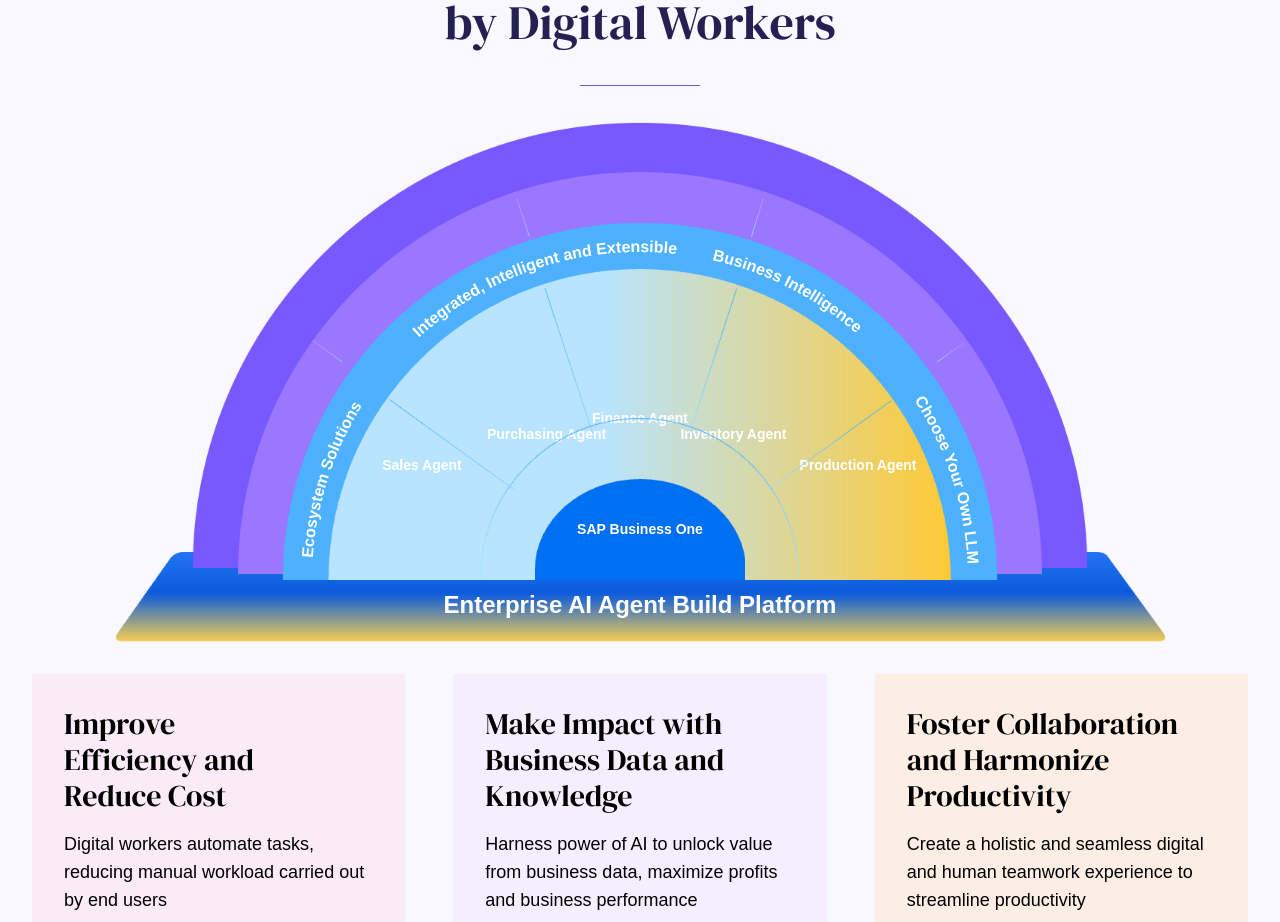
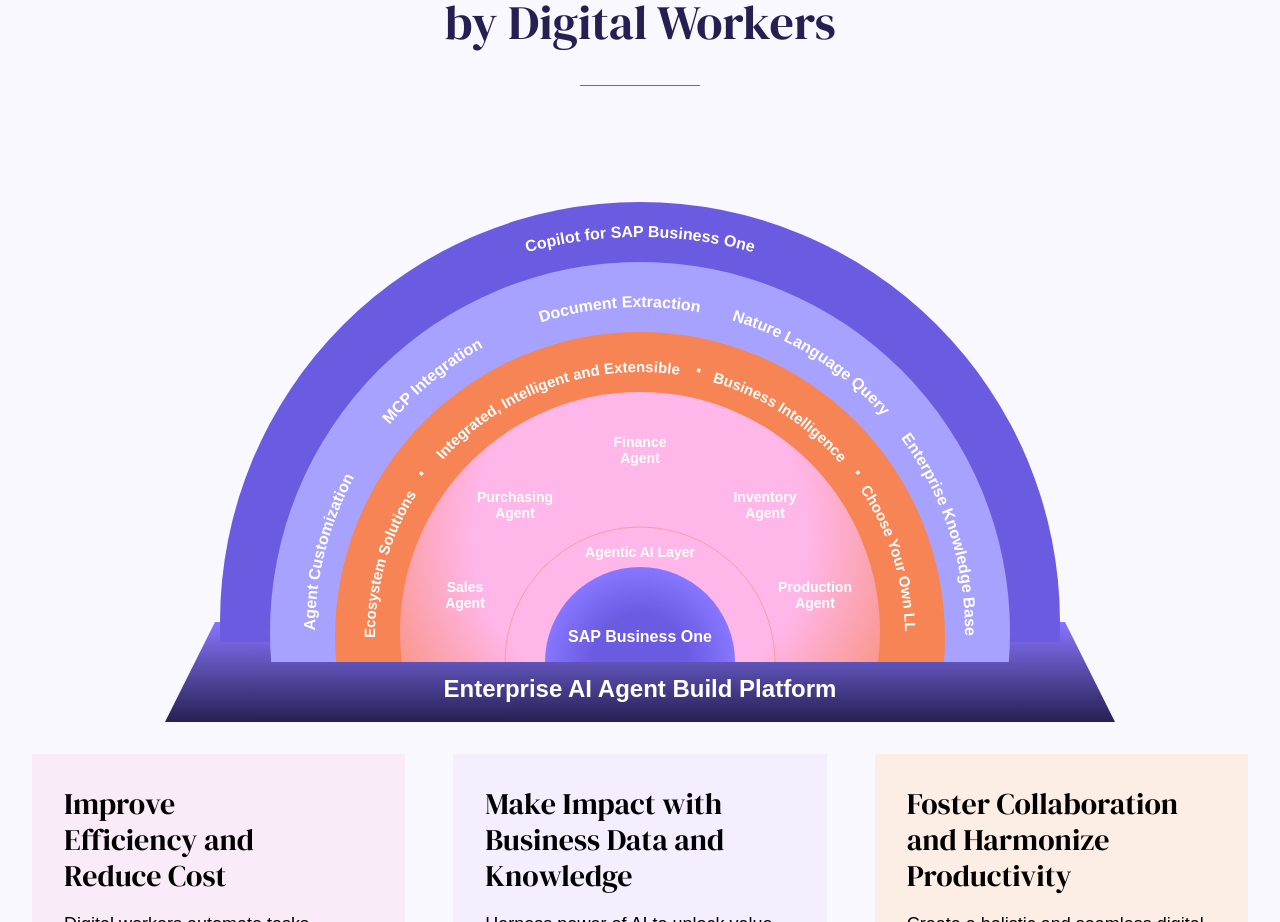
Before and after one commit to ReneeDress/agentall.ai, a Next.js app: page /agentall.ai/ in a window 1280 px wide. Shown: the part 4460-5382 px from the top of the page. Built offline with nearby package versions, Linux system fonts and the light colour scheme.

Commit message:
feat: 添加小标题样式并更新 TransformAnimation 组件，优化动画效果和文本内容

```diff
--- a/app/components/TransformAnimation.tsx
+++ b/app/components/TransformAnimation.tsx
@@ -1,7 +1,6 @@
 'use client';
 
 import { useState, useEffect, useRef } from 'react';
-import Image from 'next/image';
 
 interface TransformAnimationProps {
     className?: string;
@@ -41,264 +40,184 @@
     }, []);
 
     return (
-        <div ref={containerRef} className={`relative overflow-hidden mx-auto ${className}`} style={{ width: '1051px', height: '520px' }}>
-            {/* 背景层 - 最底层 */}
-            <div
-                className={`absolute bottom-0 left-0 right-0`}
-            >
-                <Image
-                    src="/agentall.ai/images/transform-animation/transform-animation-main.png"
-                    alt="Background"
-                    width={2103}
-                    height={180}
-                    className="w-full h-auto"
-                    style={{
-                        aspectRatio: '1402/120'
-                    }}
-                />
-                {/* 添加居中的文字 */}
-                <div className="absolute inset-0 flex items-center justify-center pt-4">
-                    <h2 className="text-white text-2xl font-bold text-center">
-                        Enterprise AI Agent Build Platform
-                    </h2>
-                </div>
-            </div>
+        <div ref={containerRef} className={`relative overflow-hidden mx-auto ${className}`} style={{ width: '1050px', height: '600px' }}>
+            {/* 合并的SVG动画 */}
+            <svg className="w-full h-full" viewBox="0 0 1050 600" style={{ pointerEvents: 'none' }}>
+                <defs>
+                    {/* Gradients - 使用项目配色方案 */}
+                    <linearGradient id="layer1Gradient" x1="0%" y1="0%" x2="100%" y2="100%">
+                        <stop offset="0%" stopColor="#6b5be1" />
+                        <stop offset="50%" stopColor="#6b5be1" />
+                        <stop offset="100%" stopColor="#6b5be1" />
+                    </linearGradient>
 
-            {/* Layer 1 - 597x297, 位置: x:52, y:0 */}
-            <div
-                className={`absolute transition-all duration-1000 ease-out transform ${isVisible
-                    ? 'translate-y-0 opacity-100'
-                    : '-translate-y-full opacity-0'
-                    }`}
-                style={{
-                    left: '50%',
-                    top: '0px',
-                    width: '896px',
-                    height: '446px',
-                    transform: 'translateX(-50%)',
-                    animationDelay: '0.5s'
-                }}
-            >
-                <Image
-                    src="/agentall.ai/images/transform-animation/transform-animation-layer1.png"
-                    alt="Layer 1"
-                    width={896}
-                    height={446}
-                    className="w-full h-full object-cover"
-                />
-            </div>
+                    <linearGradient id="layer2Gradient" x1="0%" y1="0%" x2="100%" y2="100%">
+                        <stop offset="0%" stopColor="#a8a2ff" />
+                        <stop offset="50%" stopColor="#a8a2ff" />
+                        <stop offset="100%" stopColor="#a8a2ff" />
+                    </linearGradient>
 
-            {/* Layer 2 - 536x268, 位置: x:83, y:33 */}
-            <div
-                className={`absolute transition-all duration-1000 ease-out transform ${isVisible
-                    ? 'translate-y-0 opacity-100'
-                    : '-translate-y-full opacity-0'
-                    }`}
-                style={{
-                    left: '50%',
-                    top: '50px',
-                    width: '804px',
-                    height: '402px',
-                    transform: 'translateX(-50%)',
-                    animationDelay: '0.7s'
-                }}
-            >
-                <Image
-                    src="/agentall.ai/images/transform-animation/transform-animation-layer2.png"
-                    alt="Layer 2"
-                    width={804}
-                    height={402}
-                    className="w-full h-full object-cover"
-                />
-            </div>
+                    <linearGradient id="layer3Gradient" x1="0%" y1="0%" x2="100%" y2="0%">
+                        <stop offset="0%" stopColor="#f68454" />
+                        <stop offset="50%" stopColor="#f68454" />
+                        <stop offset="100%" stopColor="#f68454" />
+                    </linearGradient>
 
-            {/* Layer 3 - 477x238, 位置: x:112, y:67 */}
-            <div
-                className={`absolute transition-all duration-1000 ease-out transform ${isVisible
-                    ? 'translate-y-0 opacity-100'
-                    : '-translate-y-full opacity-0'
-                    }`}
-                style={{
-                    left: '50%',
-                    top: '101px',
-                    width: '716px',
-                    height: '357px',
-                    transform: 'translateX(-50%)',
-                    animationDelay: '0.9s'
-                }}
-            >
-                <Image
-                    src="/agentall.ai/images/transform-animation/transform-animation-layer3.png"
-                    alt="Layer 3"
-                    width={716}
-                    height={357}
-                    className="w-full h-full object-cover"
-                />
-                {/* Curved texts along the outer edge of Layer 3 */}
-                <svg className="absolute inset-0 w-full h-full" viewBox="0 0 716 357" style={{ pointerEvents: 'none' }}>
-                    <defs>
-                        {/* Path for the outer arc of the semi-circle */}
-                        <path id="outerArc" d="M 30 357 A 305 305 0 0 1 686 357" fill="none" stroke="none" />
-                    </defs>
+                    <radialGradient id="layer4Gradient" cx="50%" cy="30%" r="70%">
+                        <stop offset="0%" stopColor="#ffb6e9" />
+                        <stop offset="50%" stopColor="#ffb6e9" />
+                        <stop offset="100%" stopColor="#f68454" />
+                    </radialGradient>
 
-                    {/* Text 1: Ecosystem Solutions */}
+                    <radialGradient id="layer5Gradient" cx="50%" cy="50%" r="50%">
+                        <stop offset="0%" stopColor="#6b5be1" />
+                        <stop offset="50%" stopColor="#6b5be1" />
+                        <stop offset="100%" stopColor="#8776ff" />
+                    </radialGradient>
+
+                    {/* Background gradient - 使用项目背景色 */}
+                    <linearGradient id="backgroundGradient" x1="50%" y1="0%" x2="50%" y2="100%">
+                        <stop offset="0%" stopColor="#8776ff" />
+                        <stop offset="100%" stopColor="#262052" />
+                    </linearGradient>
+
+                    {/* Clip paths */}
+                    <clipPath id="layer1Clip">
+                        <rect x="0" y="0" width="1050" height="520" />
+                    </clipPath>
+
+                    <clipPath id="layer2Clip">
+                        <rect x="0" y="0" width="1050" height="540" />
+                    </clipPath>
+
+                    <clipPath id="layer3Clip">
+                        <rect x="0" y="0" width="1050" height="540" />
+                    </clipPath>
+
+                    <clipPath id="layer4Clip">
+                        <rect x="0" y="0" width="1050" height="540" />
+                    </clipPath>
+
+                    <clipPath id="layer5Clip">
+                        <rect x="0" y="0" width="1050" height="540" />
+                    </clipPath>
+
+                    {/* Path for curved text */}
+                    <path id="layer1TextArc" d="M 100 540 A 415 415 0 0 1 950 540" fill="none" stroke="none" />
+                    <path id="layer2TextArc" d="M 200 510 A 300 300 0 0 1 850 510" fill="none" stroke="none" />
+                    <path id="layer3TextArc" d="M 260 515 A 265 265 0 0 1 790 515" fill="none" stroke="none" />
+                </defs>
+
+                {/* Main background - 等腰梯形 */}
+                <path d="M 50 600 L 1000 600 L 950 500 L 100 500 Z" fill="url(#backgroundGradient)" />
+
+                {/* Main title */}
+                <text x="525" y="575" fill="white" fontSize="24" fontWeight="bold" textAnchor="middle">
+                    Enterprise AI Agent Build Platform
+                </text>
+
+                {/* Layer 1 - Blue */}
+                <g className={`transition-all duration-1000 ease-out transform ${isVisible ? 'translate-y-0 opacity-100' : '-translate-y-full opacity-0'}`} style={{ animationDelay: '0.5s' }}>
+                    <circle cx="525" cy="500" r="420" fill="url(#layer1Gradient)" clipPath="url(#layer1Clip)" />
                     <text fill="white" fontSize="16" fontWeight="600" textAnchor="middle">
-                        <textPath href="#outerArc" startOffset="10%">Ecosystem Solutions</textPath>
+                        <textPath href="#layer1TextArc" startOffset="50%">Copilot for SAP Business One</textPath>
+                    </text>
+                </g>
+
+                {/* Layer 2 - Green */}
+                <g className={`transition-all duration-1000 ease-out transform ${isVisible ? 'translate-y-0 opacity-100' : '-translate-y-full opacity-0'}`} style={{ animationDelay: '0.7s' }}>
+                    <circle cx="525" cy="510" r="370" fill="url(#layer2Gradient)" clipPath="url(#layer2Clip)" />
+                    <text fill="white" fontSize="16" fontWeight="600" textAnchor="middle">
+                        <textPath href="#layer2TextArc" startOffset="8%">Agent Customization</textPath>
+                    </text>
+                    <text fill="white" fontSize="16" fontWeight="600" textAnchor="middle">
+                        <textPath href="#layer2TextArc" startOffset="28%">MCP Integration</textPath>
+                    </text>
+                    <text fill="white" fontSize="16" fontWeight="600" textAnchor="middle">
+                        <textPath href="#layer2TextArc" startOffset="48%">Document Extraction</textPath>
+                    </text>
+                    <text fill="white" fontSize="16" fontWeight="600" textAnchor="middle">
+                        <textPath href="#layer2TextArc" startOffset="68%">Nature Language Query</textPath>
+                    </text>
+                    <text fill="white" fontSize="16" fontWeight="600" textAnchor="middle">
+                        <textPath href="#layer2TextArc" startOffset="90%">Enterprise Knowledge Base</textPath>
+                    </text>
+                </g>
+
+                {/* Layer 3 - Purple */}
+                <g className={`transition-all duration-1000 ease-out transform ${isVisible ? 'translate-y-0 opacity-100' : '-translate-y-full opacity-0'}`} style={{ animationDelay: '0.9s' }}>
+                    <circle cx="525" cy="515" r="305" fill="url(#layer3Gradient)" clipPath="url(#layer3Clip)" />
+
+                    {/* Curved texts */}
+                    <text fill="white" fontSize="15" fontWeight="600" textAnchor="middle">
+                        <textPath href="#layer3TextArc" startOffset="9%">Ecosystem Solutions</textPath>
+                    </text>
+                    <text fill="white" fontSize="24" fontWeight="600" textAnchor="middle">
+                        <textPath href="#layer3TextArc" startOffset="20.5%">·</textPath>
+                    </text>
+                    <text fill="white" fontSize="15" fontWeight="600" textAnchor="middle">
+                        <textPath href="#layer3TextArc" startOffset="39%">Integrated, Intelligent and Extensible</textPath>
+                    </text>
+                    <text fill="white" fontSize="24" fontWeight="600" textAnchor="middle">
+                        <textPath href="#layer3TextArc" startOffset="57%">·</textPath>
+                    </text>
+                    <text fill="white" fontSize="15" fontWeight="600" textAnchor="middle">
+                        <textPath href="#layer3TextArc" startOffset="68%">Business Intelligence</textPath>
+                    </text>
+                    <text fill="white" fontSize="24" fontWeight="600" textAnchor="middle">
+                        <textPath href="#layer3TextArc" startOffset="79.5%">·</textPath>
+                    </text>
+                    <text fill="white" fontSize="15" fontWeight="600" textAnchor="middle">
+                        <textPath href="#layer3TextArc" startOffset="91%">Choose Your Own LLM</textPath>
+                    </text>
+                </g>
+
+                {/* Layer 4 - Red */}
+                <g className={`transition-all duration-1000 ease-out transform ${isVisible ? 'translate-y-0 opacity-100' : '-translate-y-full opacity-0'}`} style={{ animationDelay: '1.1s' }}>
+                    <circle cx="525" cy="510" r="240" fill="url(#layer4Gradient)" clipPath="url(#layer4Clip)" />
+
+                    <path d="M 390 540 A 135 135 0 0 1 660 540" stroke="#f6845480" strokeWidth="1" fill="none" />
+
+
+                    {/* Agentic AI Layer text */}
+                    <text x="525" y="435" fill="white" fontSize="14" fontWeight="600" textAnchor="middle">
+                        Agentic AI Layer
                     </text>
 
-                    {/* Text 2: Integrated, Intelligent and Extensible */}
-                    <text fill="white" fontSize="16" fontWeight="600" textAnchor="middle">
-                        <textPath href="#outerArc" startOffset="40%">Integrated, Intelligent and Extensible</textPath>
+
+                    {/* Upper fan-shaped texts with line breaks */}
+                    <text x="350" y="470" fill="white" fontSize="14" fontWeight="600" textAnchor="middle">
+                        <tspan x="350" dy="0">Sales</tspan>
+                        <tspan x="350" dy="16">Agent</tspan>
                     </text>
+                    <text x="400" y="380" fill="white" fontSize="14" fontWeight="600" textAnchor="middle">
+                        <tspan x="400" dy="0">Purchasing</tspan>
+                        <tspan x="400" dy="16">Agent</tspan>
+                    </text>
+                    <text x="525" y="325" fill="white" fontSize="14" fontWeight="600" textAnchor="middle">
+                        <tspan x="525" dy="0">Finance</tspan>
+                        <tspan x="525" dy="16">Agent</tspan>
+                    </text>
+                    <text x="650" y="380" fill="white" fontSize="14" fontWeight="600" textAnchor="middle">
+                        <tspan x="650" dy="0">Inventory</tspan>
+                        <tspan x="650" dy="16">Agent</tspan>
+                    </text>
+                    <text x="700" y="470" fill="white" fontSize="14" fontWeight="600" textAnchor="middle">
+                        <tspan x="700" dy="0">Production</tspan>
+                        <tspan x="700" dy="16">Agent</tspan>
+                    </text>
+                </g>
 
-                    {/* Text 3: Business Intelligence */}
-                    <text fill="white" fontSize="16" fontWeight="600" textAnchor="middle">
-                        <textPath href="#outerArc" startOffset="65%">Business Intelligence</textPath>
+                {/* Layer 5 - Orange */}
+                <g className={`transition-all duration-1000 ease-out transform ${isVisible ? 'translate-y-0 opacity-100' : '-translate-y-full opacity-0'}`} style={{ animationDelay: '1.3s' }}>
+                    <circle cx="525" cy="540" r="95" fill="url(#layer5Gradient)" clipPath="url(#layer5Clip)" />
+
+                    {/* SAP Business One text */}
+                    <text x="525" y="520" fill="white" fontSize="16" fontWeight="600" textAnchor="middle">
+                        SAP Business One
                     </text>
-
-                    {/* Text 4: Choose Your Own LLM */}
-                    <text fill="white" fontSize="16" fontWeight="600" textAnchor="middle">
-                        <textPath href="#outerArc" startOffset="90%">Choose Your Own LLM</textPath>
-                    </text>
-                </svg>
-            </div>
-
-            {/* Layer 4 - 415x207, 位置: x:143, y:98 */}
-            <div
-                className={`absolute transition-all duration-1000 ease-out transform ${isVisible
-                    ? 'translate-y-0 opacity-100'
-                    : '-translate-y-full opacity-0'
-                    }`}
-                style={{
-                    left: '50%',
-                    top: '147px',
-                    width: '623px',
-                    height: '311px',
-                    transform: 'translateX(-50%)',
-                    animationDelay: '1.1s'
-                }}
-            >
-                <Image
-                    src="/agentall.ai/images/transform-animation/transform-animation-layer4.png"
-                    alt="Layer 4"
-                    width={623}
-                    height={311}
-                    className="w-full h-full object-cover"
-                />
-                {/* Agentic AI Layer text */}
-                <div className="absolute bottom-12 left-1/2 transform -translate-x-1/2 text-white text-sm font-semibold">
-                    Agentic AI Layer
-                </div>
-
-                {/* Upper fan-shaped texts */}
-                <div className="absolute text-white text-sm font-semibold whitespace-nowrap" style={{ left: '15%', top: '60%', transform: 'translateX(-50%)' }}>Sales Agent</div>
-                <div className="absolute text-white text-sm font-semibold whitespace-nowrap" style={{ left: '35%', top: '50%', transform: 'translateX(-50%)' }}>Purchasing Agent</div>
-                <div className="absolute text-white text-sm font-semibold whitespace-nowrap" style={{ left: '50%', top: '45%', transform: 'translateX(-50%)' }}>Finance Agent</div>
-                <div className="absolute text-white text-sm font-semibold whitespace-nowrap" style={{ left: '65%', top: '50%', transform: 'translateX(-50%)' }}>Inventory Agent</div>
-                <div className="absolute text-white text-sm font-semibold whitespace-nowrap" style={{ left: '85%', top: '60%', transform: 'translateX(-50%)' }}>Production Agent</div>
-            </div>
-
-            {/* Layer 5 - 140x67, 位置: x:281, y:238 */}
-            <div
-                className={`absolute transition-all duration-1000 ease-out transform ${isVisible
-                    ? 'translate-y-0 opacity-100'
-                    : '-translate-y-full opacity-0'
-                    }`}
-                style={{
-                    left: '50%',
-                    top: '357px',
-                    width: '210px',
-                    height: '101px',
-                    transform: 'translateX(-50%)',
-                    animationDelay: '1.3s'
-                }}
-            >
-                <Image
-                    src="/agentall.ai/images/transform-animation/transform-animation-layer5.png"
-                    alt="Layer 5"
-                    width={210}
-                    height={101}
-                    className="w-full h-full object-cover"
-                />
-                {/* 添加居中的文字 */}
-                <div className="absolute inset-0 flex items-center justify-center">
-                    <span className="text-white text-sm font-semibold text-center">
-                        SAP Business One
-                    </span>
-                </div>
-            </div>
-
-            {/* Layer 6 - 674x272, 位置: x:0, y:0 */}
-            <div
-                className={`absolute transition-all duration-1000 ease-out transform ${isVisible
-                    ? 'translate-y-0 opacity-100'
-                    : '-translate-y-full opacity-0'
-                    }`}
-                style={{
-                    left: '50%',
-                    bottom: '152px',
-                    width: '504px',
-                    height: '202px',
-                    transform: 'translateX(-50%)',
-                    animationDelay: '0.7s'
-                }}
-            >
-                <Image
-                    src="/agentall.ai/images/transform-animation/transform-animation-layer6.png"
-                    alt="Layer 6"
-                    width={504}
-                    height={202}
-                    className="w-full h-full object-cover"
-                />
-            </div>
-
-            {/* Layer 7 - 420x210, 位置: x:64, y:92 */}
-            <div
-                className={`absolute transition-all duration-1000 ease-out transform ${isVisible
-                    ? 'translate-y-0 opacity-100'
-                    : '-translate-y-full opacity-0'
-                    }`}
-                style={{
-                    left: '50%',
-                    bottom: '64px',
-                    width: '320px',
-                    height: '160px',
-                    transform: 'translateX(-50%)',
-                    animationDelay: '0.8s'
-                }}
-            >
-                <Image
-                    src="/agentall.ai/images/transform-animation/transform-animation-layer7.png"
-                    alt="Layer 7"
-                    width={360}
-                    height={180}
-                    className="w-full h-full object-cover"
-                />
-            </div>
-
-            {/* Layer 8 - 868x232, 位置: x:0, y:0 */}
-            <div
-                className={`absolute transition-all duration-1000 ease-out transform ${isVisible
-                    ? 'translate-y-0 opacity-100'
-                    : '-translate-y-full opacity-0'
-                    }`}
-                style={{
-                    left: '50%',
-                    bottom: '280px',
-                    width: '656px',
-                    height: '164px',
-                    transform: 'translateX(-50%)',
-                    animationDelay: '0.9s'
-                }}
-            >
-                <Image
-                    src="/agentall.ai/images/transform-animation/transform-animation-layer8.png"
-                    alt="Layer 8"
-                    width={656}
-                    height={164}
-                    className="w-full h-full object-cover"
-                />
-            </div>
+                </g>
+            </svg>
         </div>
     );
 }
```
Also changed, not shown: app/globals.css (+7 -0 lines), app/products/agentic-ai/page.tsx (+3 -4 lines).
